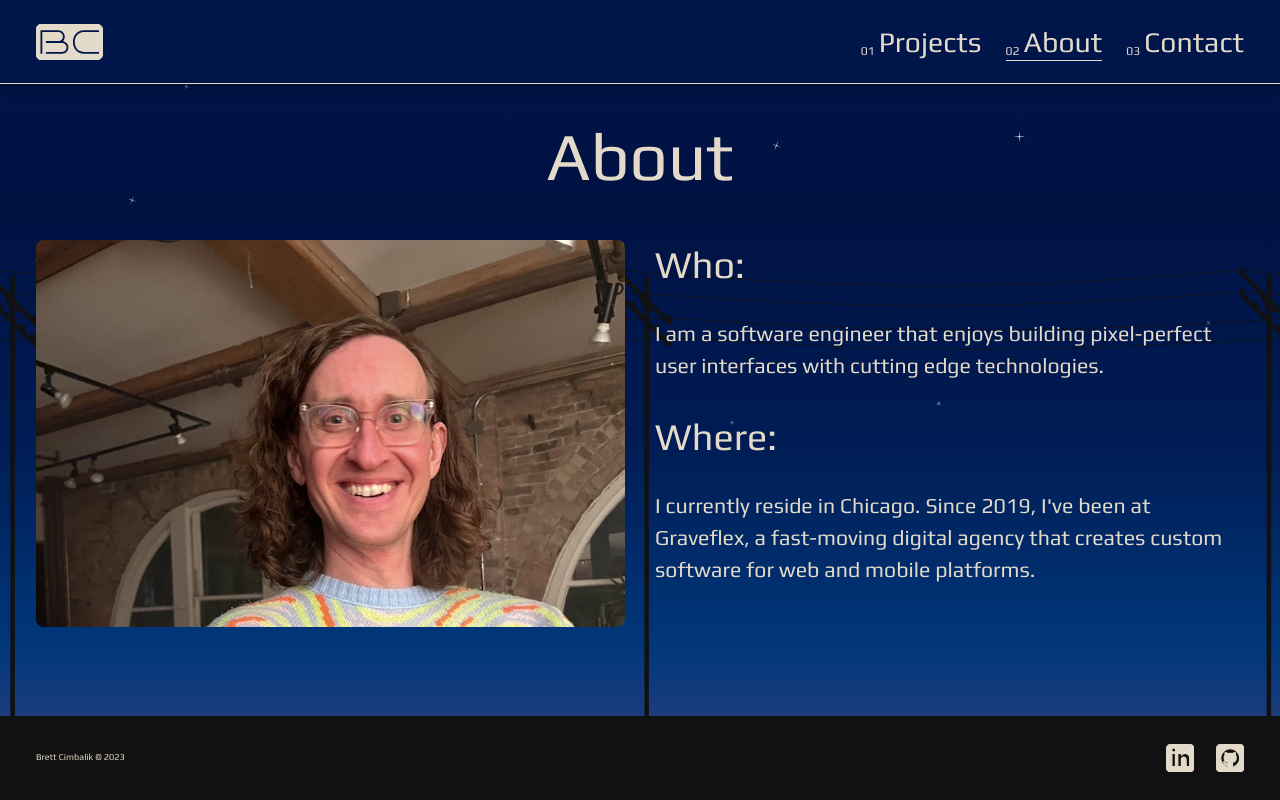
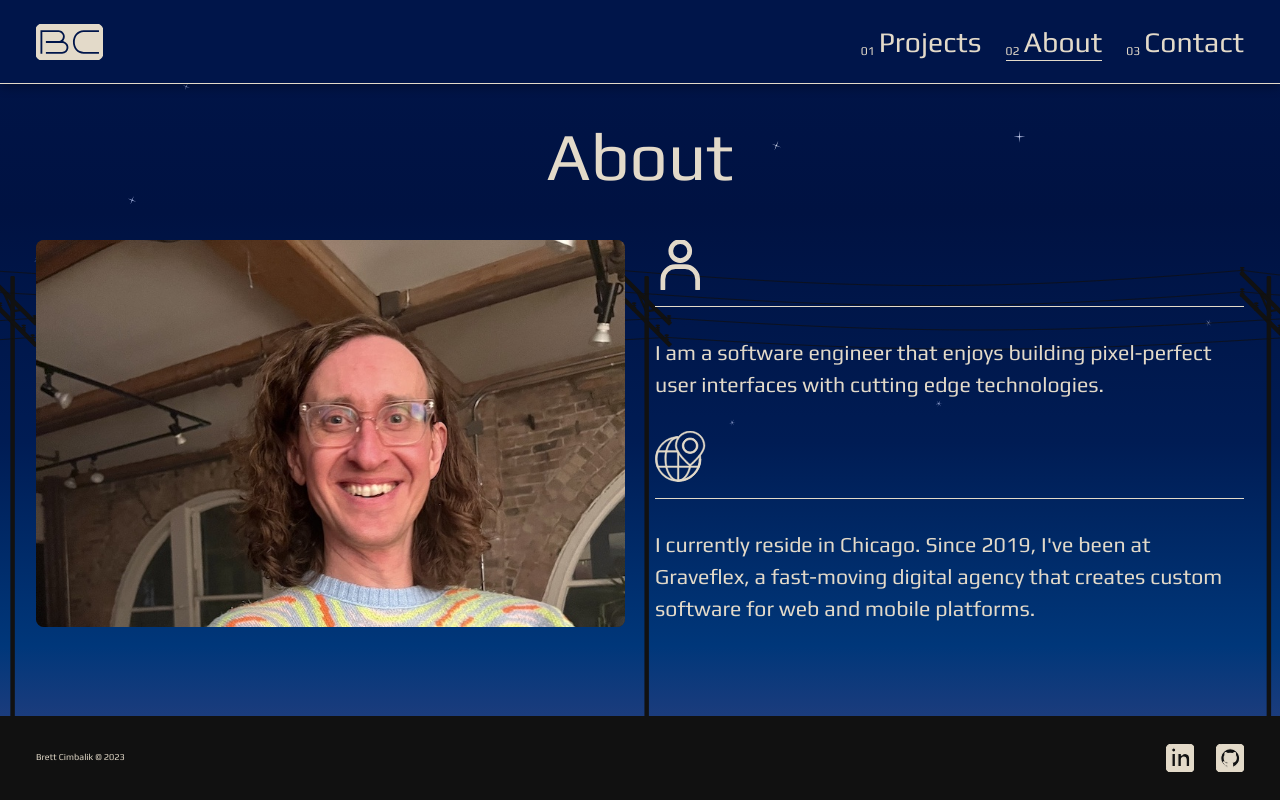
Before and after one commit to bcimbali/my-site-2, a Next.js app: page /about in a window 1280 px wide. Built offline with nearby package versions, Linux system fonts and the light colour scheme; a web font is replaced by a local one.

Commit message:
feat(asset): add user & location icons

```diff
--- a/src/components/AboutPage/index.tsx
+++ b/src/components/AboutPage/index.tsx
@@ -4,6 +4,7 @@ import styled, { css } from 'styled-components';
 import React from 'react';
 import PageTitle from '@/components/PageTitle';
 import Image from 'next/image';
+import { Location, User } from '@/icons/tsx';
 
 const ContentContainer = styled.div`
   ${({ theme: { spacing } }) => css`
@@ -39,6 +40,28 @@ const ImgContainer = styled.div`
   `}
 `;
 
+const IconContainer = styled.div`
+  ${({ theme: { colors, mediaQuery, typography } }) => css`
+    border-bottom: 1px solid ${colors.white};
+    padding-bottom: 1rem;
+    svg {
+      color: ${colors.white};
+      width: ${typography.mobile[3]};
+
+      path {
+        stroke: ${colors.white};
+        fill: ${colors.white};
+      }
+    }
+
+    ${mediaQuery('lg')(`
+    svg {
+      width: ${typography.desktop[3]}
+    }
+    `)}
+  `}
+`;
+
 const InnerContainer = styled.div`
   ${({ theme: { mediaQuery, spacing } }) => css`
     display: flex;
@@ -68,11 +91,15 @@ const AboutPage = () => {
           <Image src="/brett_smiling_at_camera.jpg" fill priority alt="brett smiling" />
         </ImgContainer>
         <ContentContainer>
-          <h3>Who:</h3>
+          <IconContainer>
+            <User />
+          </IconContainer>
           <Description>
             {`I am a software engineer that enjoys building pixel-perfect user interfaces with cutting edge technologies.`}
           </Description>
-          <h3>Where:</h3>
+          <IconContainer>
+            <Location />
+          </IconContainer>
           <Description>
             {`I currently reside in Chicago. Since 2019, I've been at Graveflex, a fast-moving digital agency that creates custom software for web and mobile platforms.`}
           </Description>
--- a/src/icons/tsx/index.ts
+++ b/src/icons/tsx/index.ts
@@ -11,6 +11,7 @@ export { default as FtLogistics } from './ftLogistics';
 export { default as Github } from './github';
 export { default as Hamburger } from './hamburger';
 export { default as Linkedin } from './linkedin';
+export { default as Location } from './location';
 export { default as Mkd } from './mkd';
 export { default as MobileXIcon } from './mobileXIcon';
 export { default as Onyx } from './onyx';
@@ -18,6 +19,7 @@ export { default as Projects } from './projects';
 export { default as SpNextSite } from './spNextSite';
 export { default as StarBox } from './starBox';
 export { default as Sunshine } from './sunshine';
+export { default as User } from './user';
 export { default as VerticalStrip } from './verticalStrip';
 export { default as Vmr } from './vmr';
 export { default as Wish } from './wish';
--- /dev/null
+++ b/src/icons/tsx/location.tsx
@@ -0,0 +1,40 @@
+import type { SVGProps } from 'react';
+import { memo } from 'react';
+const SvgLocation = (props: SVGProps<SVGSVGElement>) => (
+  <svg xmlns="http://www.w3.org/2000/svg" viewBox="0 0 128 128" {...props}>
+    <g fill="#282d33">
+      <path
+        d="M58.8 128c-31.743 0-57.567-25.56-57.567-56.977 0-31.415 25.824-56.973 57.567-56.973v4c-29.537 0-53.567 23.764-53.567 52.973C5.232 100.234 29.263 124 58.8 124c29.534 0 53.562-23.766 53.562-52.977h4C116.361 102.44 90.539 128 58.8 128z"
+        stroke={props.color || '#ffffff'}
+        fill={props.fill || 'none'}
+      />
+      <path
+        d="M58.801 128c-18.828 0-34.146-25.56-34.146-56.977 0-31.415 15.318-56.973 34.146-56.973v4c-16.623 0-30.146 23.764-30.146 52.973 0 29.211 13.523 52.977 30.146 52.977 12.952 0 24.763-15.209 28.72-36.986l3.936.715C87.079 111.816 73.955 128 58.801 128z"
+        stroke={props.color || '#ffffff'}
+        fill={props.fill || 'none'}
+      />
+      <path
+        d="M58.801 128h-2V53.127h4v70.837c28.612-1.043 51.563-24.391 51.563-52.94 0-2.927-.241-5.842-.718-8.664l3.943-.666c.514 3.042.774 6.18.774 9.33 0 31.416-25.822 56.976-57.562 56.976z"
+        stroke={props.color || '#ffffff'}
+        fill={props.fill || 'none'}
+      />
+      <path
+        d="M112.13 92.398H5.468l-.49-1.289c-2.484-6.527-3.744-13.286-3.744-20.086 0-6.806 1.262-13.568 3.749-20.097l.491-1.288h53.06v4H8.248C6.247 59.31 5.233 65.151 5.233 71.023c0 5.867 1.013 11.705 3.011 17.375h101.107c1.998-5.68 3.01-11.519 3.01-17.375h4c0 6.788-1.259 13.546-3.741 20.085z"
+        stroke={props.color || '#ffffff'}
+        fill={props.fill || 'none'}
+      />
+      <path
+        d="m89.014 89.717-1.29-1.089c-1.489-1.256-36.478-31.004-36.478-51.253C51.246 16.766 68.188 0 89.014 0c20.817 0 37.754 16.766 37.754 37.375 0 20.248-34.976 49.997-36.464 51.253zm0-85.717C70.395 4 55.246 18.972 55.246 37.375c0 16.358 27.436 41.493 33.768 47.075 6.329-5.582 33.754-30.717 33.754-47.075C122.768 18.972 107.626 4 89.014 4zm0 52.938c-10.901 0-19.771-8.776-19.771-19.563 0-10.779 8.869-19.548 19.771-19.548 10.88 0 19.73 8.769 19.73 19.548 0 10.787-8.85 19.563-19.73 19.563zm0-35.111c-8.696 0-15.771 6.975-15.771 15.548 0 8.582 7.074 15.563 15.771 15.563 8.674 0 15.73-6.981 15.73-15.563 0-8.573-7.056-15.548-15.73-15.548z"
+        stroke={props.color || '#ffffff'}
+        fill={props.fill || 'none'}
+      />
+      <path
+        d="M89.014 56.938c-10.901 0-19.771-8.776-19.771-19.563 0-10.779 8.869-19.548 19.771-19.548 10.88 0 19.73 8.769 19.73 19.548 0 10.787-8.85 19.563-19.73 19.563zm0-35.111c-8.696 0-15.771 6.975-15.771 15.548 0 8.582 7.074 15.563 15.771 15.563 8.674 0 15.73-6.981 15.73-15.563 0-8.573-7.056-15.548-15.73-15.548z"
+        stroke={props.color || '#ffffff'}
+        fill={props.fill || 'none'}
+      />
+    </g>
+  </svg>
+);
+const Memo = memo(SvgLocation);
+export default Memo;
--- /dev/null
+++ b/src/icons/tsx/user.tsx
@@ -0,0 +1,13 @@
+import type { SVGProps } from 'react';
+import { memo } from 'react';
+const SvgUser = (props: SVGProps<SVGSVGElement>) => (
+  <svg xmlns="http://www.w3.org/2000/svg" viewBox="0 0 32 32" {...props}>
+    <path
+      d="M16 14c-3.86 0-7-3.14-7-7s3.14-7 7-7 7 3.14 7 7-3.14 7-7 7zm0-12c-2.757 0-5 2.243-5 5s2.243 5 5 5 5-2.243 5-5-2.243-5-5-5zM27 32a1 1 0 0 1-1-1v-6.115a6.95 6.95 0 0 0-6.942-6.943h-6.116A6.95 6.95 0 0 0 6 24.885V31a1 1 0 1 1-2 0v-6.115c0-4.93 4.012-8.943 8.942-8.943h6.116c4.93 0 8.942 4.012 8.942 8.943V31a1 1 0 0 1-1 1z"
+      stroke={props.color || '#ffffff'}
+      fill={props.fill || 'none'}
+    />
+  </svg>
+);
+const Memo = memo(SvgUser);
+export default Memo;
```
Also changed, not shown: src/icons/raw/location.svg (added), src/icons/raw/user.svg (added).
